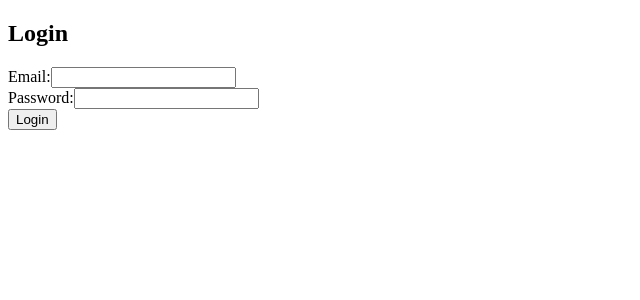
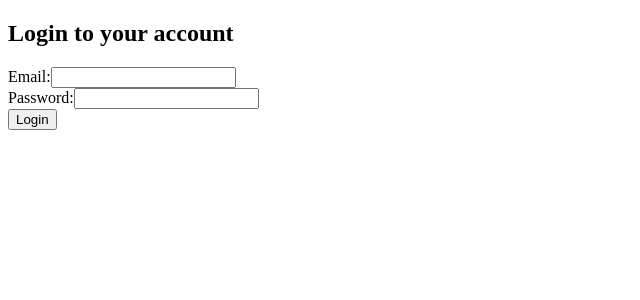
Before and after one commit to angelbelangel5/-CRUD-Todo-List-Application, a React (Create React App) app in the folder frontend/: page /login in a window 1280 px wide. Shown: the top 300 px of the page, without its empty margins (0-640 px from the left). Built offline with nearby package versions, Linux system fonts and the light colour scheme.

Commit message:
notinhg to commit

```diff
--- a/frontend/src/components/Login.js
+++ b/frontend/src/components/Login.js
@@ -18,7 +18,7 @@ const Login = () => {
 
   return (
     <div>
-      <h2>Login</h2>
+      <h2>Login to your account</h2>
       <form onSubmit={handleSubmit}>
         <div>
           <label>Email:</label>
```
